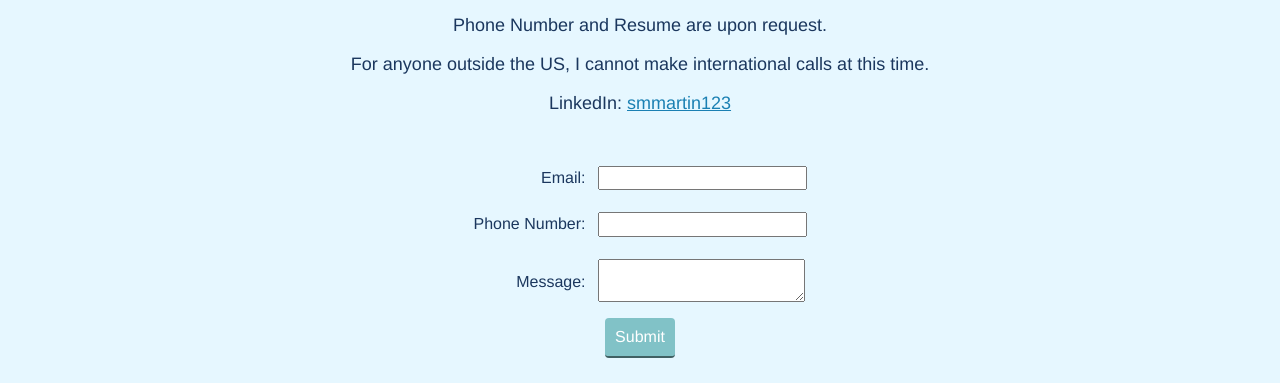
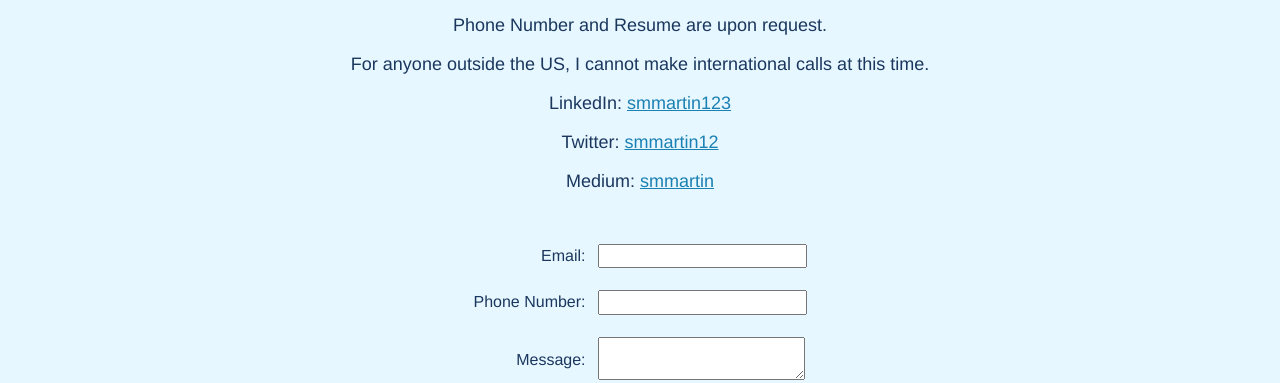
Before and after one commit to smmartin1/website-portfolio, a plain HTML site: page contact.html in a window 1280 px wide. Shown: the part 256-639 px from the top of the page. Drawn offline with nearby package versions, Linux system fonts and the light colour scheme.

Commit message:
Update contact.html

```diff
--- a/contact.html
+++ b/contact.html
@@ -52,6 +52,10 @@
 			<p>Phone Number and Resume are upon request.</p>
 			<p>For anyone outside the US, I cannot make international calls at this time.</p>
 			<p>LinkedIn: <a href="https://www.linkedin.com/in/smmartin123/">smmartin123</a></p>
+
+			<!--Both my Twitter and Medium accounts will be removed after Task 6.7 is approved due to inactivity-->
+			<p>Twitter: <a href="https://twitter.com/smmartin12">smmartin12</a></p>
+			<p>Medium: <a href="https://medium.com/@smarie333m">smmartin</a></p>
 		</div>
 
 		<form action="#" method="get" id="contact-form">
```
